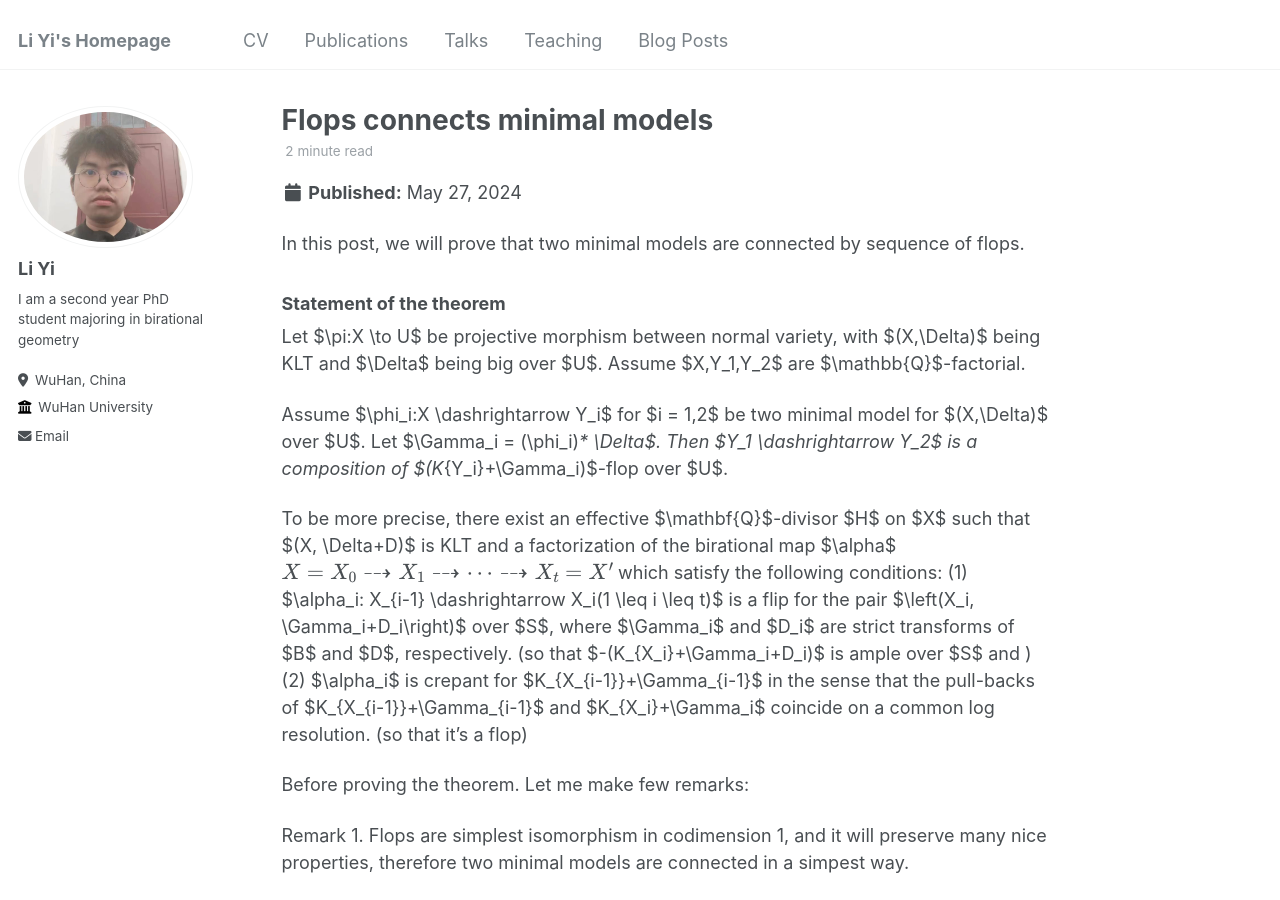
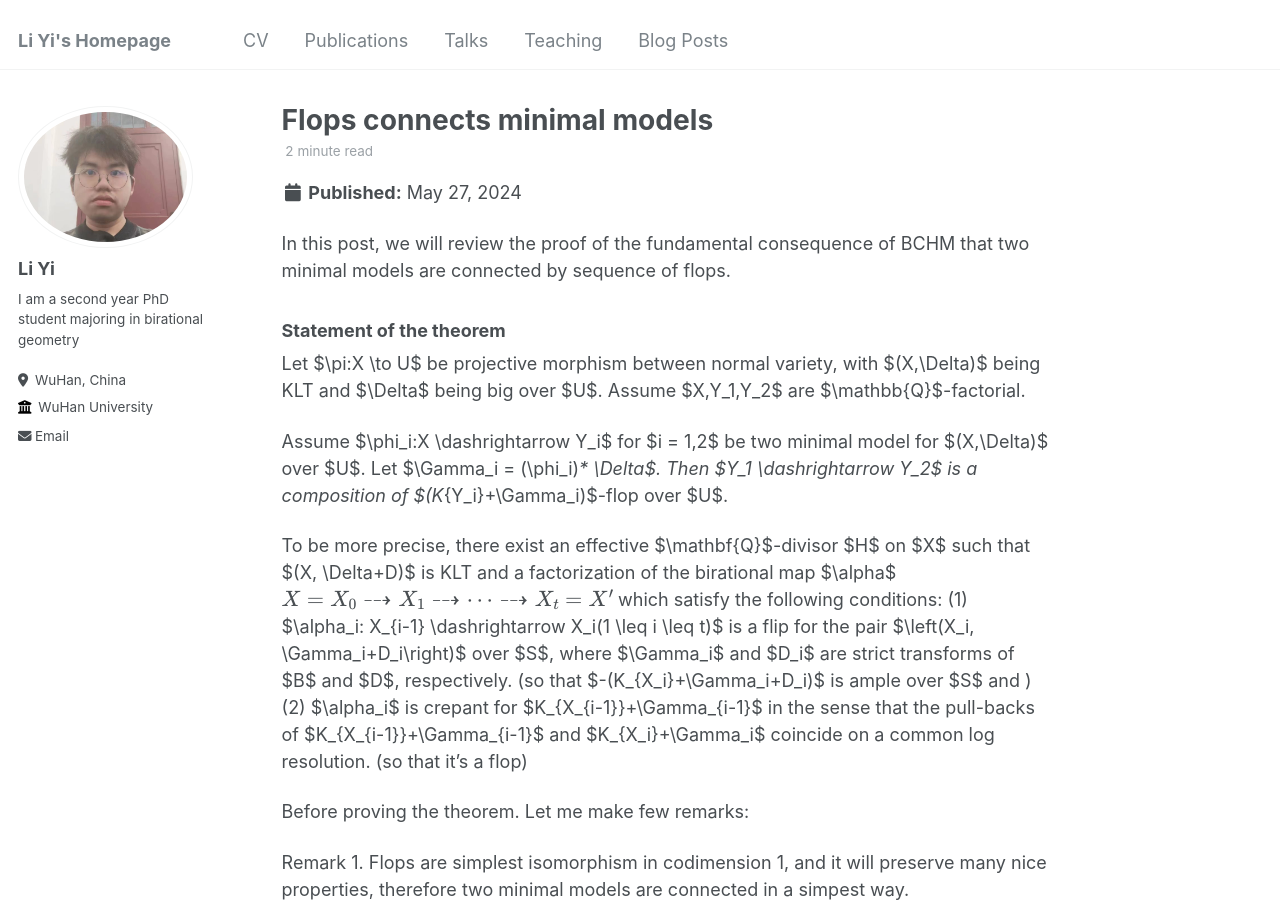
Before and after one commit to YiLimath/YiLimath.github.io, a Jekyll site: the page built from _posts/2024-05-27-blog-post-1.md, in a window 1280 px wide and 900 px high. Built offline with Jekyll 4.4.1, drawn with Linux system fonts in a browser that asks for light colours.

Commit message:
Update 2024-05-27-blog-post-1.md

```diff
--- a/_posts/2024-05-27-blog-post-1.md
+++ b/_posts/2024-05-27-blog-post-1.md
@@ -6,7 +6,7 @@ tags:
   - Birational geometry
 ---
 
-In this post, we will prove that two minimal models are connected by sequence of flops.
+In this post, we will review the proof of the fundamental consequence of BCHM that two minimal models are connected by sequence of flops.
 
 ### Statement of the theorem
 Let $\pi:X \to U$ be projective morphism between normal variety, with $(X,\Delta)$ being KLT and $\Delta$ being big over $U$. Assume $X,Y_1,Y_2$ are $\mathbb{Q}$-factorial.
```
